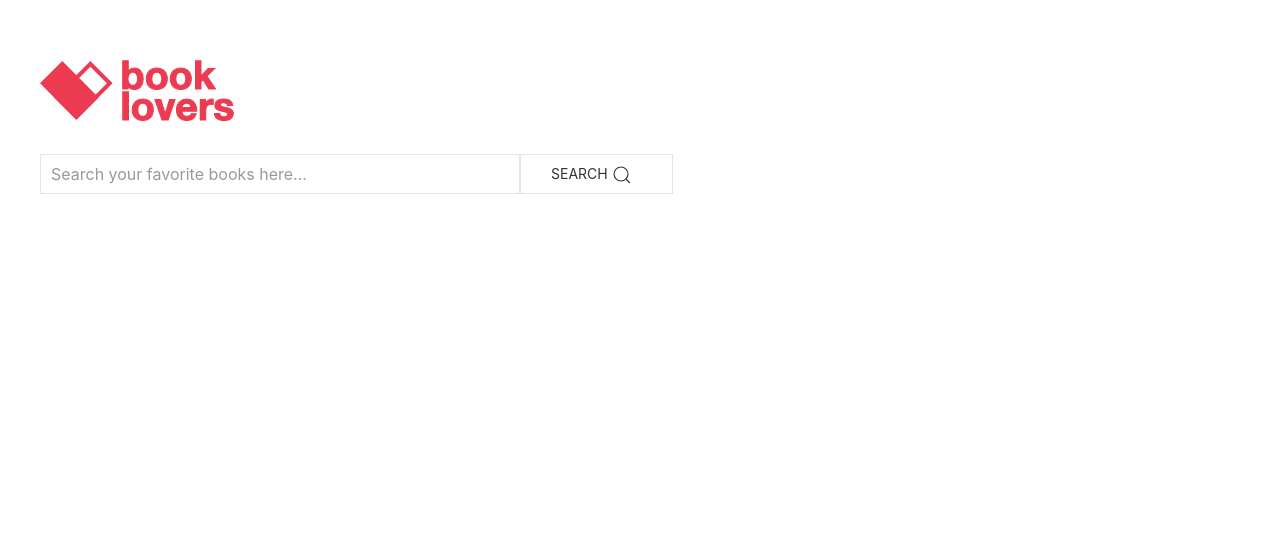
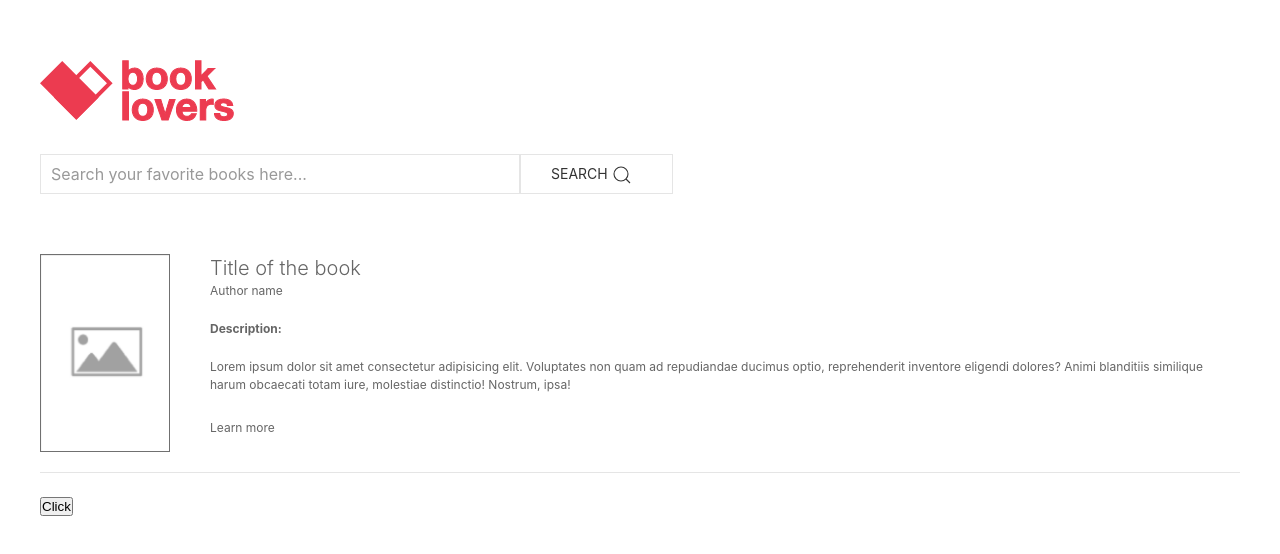
Before and after one commit to CHAUDHARYS1/book-lovers, a plain HTML site: page index.html in a window 1280 px wide. Drawn offline with nearby package versions, Linux system fonts and the light colour scheme.

Commit message:
generate html component dynamically for book lists

```diff
--- a/assets/js/script.js
+++ b/assets/js/script.js
@@ -1,5 +1,5 @@
-var fetchBook = function(searchInput){
-    var apiUrl = "https://www.googleapis.com/books/v1/volumes?q=" + searchInput
+var fetchBook = function (searchInput) {
+  var apiUrl = "https://www.googleapis.com/books/v1/volumes?q=" + searchInput;
   fetch(apiUrl)
     .then(function (response) {
       return response.json();
@@ -8,21 +8,94 @@ var fetchBook = function(searchInput){
       console.log(data);
 
       displaySearchResults(data);
-        })
-}
+    });
+};
 
 // function to populate search results papge
-var displaySearchResults = function(data) {
-    console.log("title, author, thumbnail, description")
-}
+var displaySearchResults = function (data) {
+  console.log("title, author, thumbnail, description");
+};
 
 $("#search-btn").on("click", function (e) {
-    console.log("here")
+  console.log("here");
   var searchInput = document.getElementById("search-bar").value;
-    if(searchInput === "") {
-
-    }
-    else {
+  if (searchInput === "") {
+  } else {
     fetchBook(searchInput);
   }
 });
+
+// generating list of books when searched dynamically.
+
+var displayLists = function () {
+  var individualBookContainerDivEl = document.createElement("div");
+  individualBookContainerDivEl.className = "individual-book-container";
+
+  // get booklist div
+  var bookDivEl = document.createElement("div");
+  bookDivEl.id = "book-list";
+  bookDivEl.className = "uk-grid";
+
+  // get book cover div
+  var thumbnailDivEl = document.createElement("div");
+  thumbnailDivEl.className = "uk-width-auto";
+
+  // get book cover img
+  var thumbnailEl = document.createElement("img");
+  thumbnailEl.id = "book-cover-img";
+  thumbnailEl.setAttribute("src", "assets/images/thumbnail.png");
+  thumbnailEl.setAttribute("alt", "cover photo of book");
+  thumbnailDivEl.appendChild(thumbnailEl);
+  // get book div
+  var bookInfoEl = document.createElement("div");
+  bookInfoEl.className = "uk-width-expand@m";
+  // h4 inside of book div
+  var bookTitleEl = document.createElement("h4");
+  bookTitleEl.id = "book-title";
+  bookTitleEl.classList = "uk-margin-remove-bottom";
+  bookTitleEl.innerHTML = "Title of the book";
+  // <p> for author name inside of book div
+  var authorNameEl = document.createElement("p");
+  authorNameEl.id = "author-name";
+  authorNameEl.classList = "uk-margin-remove-top";
+  authorNameEl.innerHTML = "Author name";
+
+  // <p> for 'description' word inside of book div
+  var descriptionWordEl = document.createElement("p");
+  descriptionWordEl.classList = "uk-margin-remove-button";
+  descriptionWordEl.style.fontWeight = "bold";
+  descriptionWordEl.innerHTML = "Description:";
+
+  // <p> for description for book inside of book div
+  var descriptionEl = document.createElement("p");
+  descriptionEl.id = "book-description";
+  descriptionEl.classList = "uk-margin-remove-top";
+  descriptionEl.innerHTML =
+    "Lorem ipsum dolor sit amet consectetur adipisicing elit. Voluptates non quam ad repudiandae ducimus optio, reprehenderit inventore eligendi dolores? Animi blanditiis similique harum obcaecati totam iure, molestiae distinctio! Nostrum, ipsa!";
+
+  // <a> for Learn more inside of book div
+  var learnMoreEl = document.createElement("a");
+  learnMoreEl.id = "learn-more";
+  learnMoreEl.setAttribute("href", "#");
+  learnMoreEl.innerHTML = "Learn more";
+
+  var dividerEl = document.createElement("hr");
+
+  bookInfoEl.append(
+    bookTitleEl,
+    authorNameEl,
+    descriptionWordEl,
+    descriptionEl,
+    learnMoreEl
+  );
+
+  // append 2 child to 1 parent
+  bookDivEl.append(thumbnailDivEl, bookInfoEl);
+  individualBookContainerDivEl.append(bookDivEl, dividerEl);
+
+  var mainContainer = document.querySelector("#main-container");
+  mainContainer.appendChild(individualBookContainerDivEl);
+  console.log(mainContainer);
+};
+
+displayLists();
--- a/index.html
+++ b/index.html
@@ -32,26 +32,15 @@
         </form>
     </header>
     <!-- List of books based on keyword searched -->
-    <!-- commented out section, will need to generate dynamically w/ js
-    <main class="uk-container uk-margin-medium-top">
-        <div uk-grid>
-            <div class="uk-width-auto">
-                <img src="assets/images/thumbnail.png" alt="">
-            </div>
-            <div class="uk-width-expand@m">
-                <h4 id="book-title" class="uk-margin-remove-bottom">Title of the book</h4>
-                <p id="author-name" class="uk-margin-remove-top">Author name</p>
-                <p class="uk-margin-remove-bottom"><b>Description:</b></p>
-                <p id="book-descripton" class="uk-margin-remove-top">Lorem ipsum dolor sit amet consectetur adipisicing elit. Voluptates non quam ad
-                    repudiandae ducimus optio, reprehenderit inventore eligendi dolores? Animi blanditiis similique
-                    harum obcaecati totam iure, molestiae distinctio! Nostrum, ipsa!</p>
-                <a href="#">Learn more</a>
-            </div>
+    <main class="uk-container uk-margin-medium-top" id="main-container">
+        <!-- uses displayLists () -->
+    </main>
 
-        </div>
-        <hr>
-    </main>
- -->
+    <!-- Shital used button to test out the js, feel free to delete it -->
+    <div class="uk-container">
+        <button onclick="displayLists()">Click</button>
+    </div>
+
     <!-- UIkit JS -->
     <script src="https://cdn.jsdelivr.net/npm/uikit@3.7.1/dist/js/uikit.min.js"></script>
     <script src="https://cdn.jsdelivr.net/npm/uikit@3.7.1/dist/js/uikit-icons.min.js"></script>
```
Lines whose indentation alone changed are shown as unchanged.
